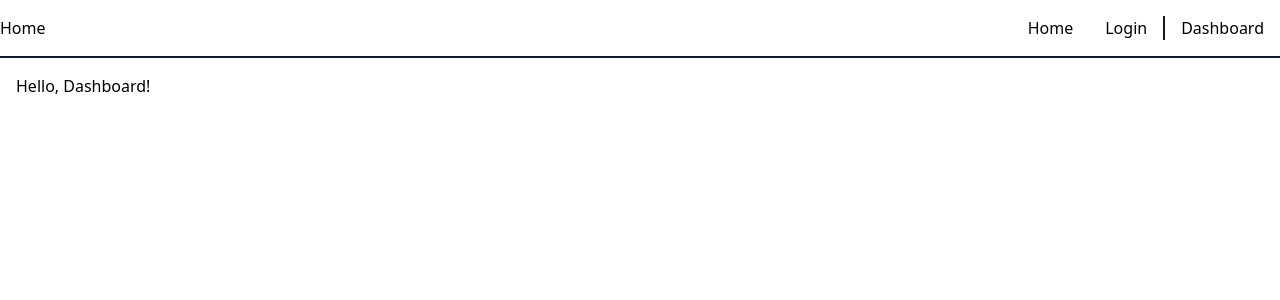
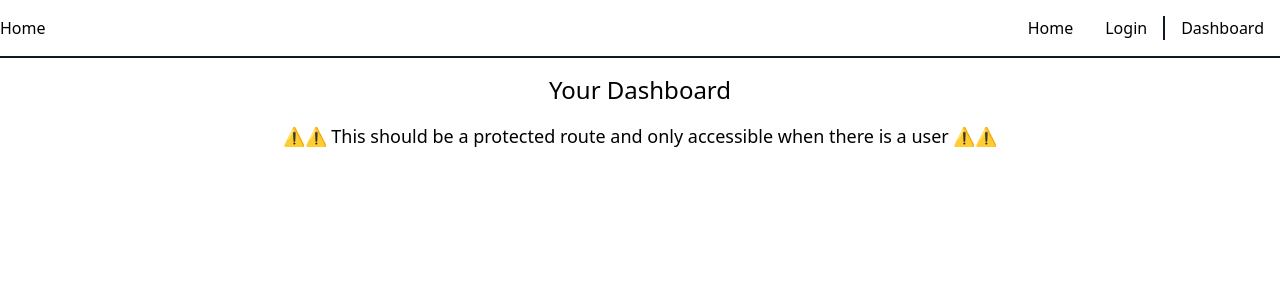
Before and after one commit to damiensedgwick/next-firebase-tailwind, a Next.js app: page /dashboard in a window 1280 px wide. Shown: the top 300 px of the page. Built offline with nearby package versions, Linux system fonts and the light colour scheme.

Commit message:
added protected route text to dashboard

```diff
--- a/src/pages/dashboard/index.tsx
+++ b/src/pages/dashboard/index.tsx
@@ -6,7 +6,11 @@ const Dashboard: NextPage = () => {
     <Layout>
       <main className="p-4">
         <div className="container mx-auto">
-          <h1>Hello, Dashboard!</h1>
+          <h1 className="text-2xl text-center">Your Dashboard</h1>
+          <p className="mt-4 text-lg text-center">
+            ⚠️⚠️ This should be a protected route and only accessible when there
+            is a user ⚠️⚠️
+          </p>
         </div>
       </main>
     </Layout>
```
